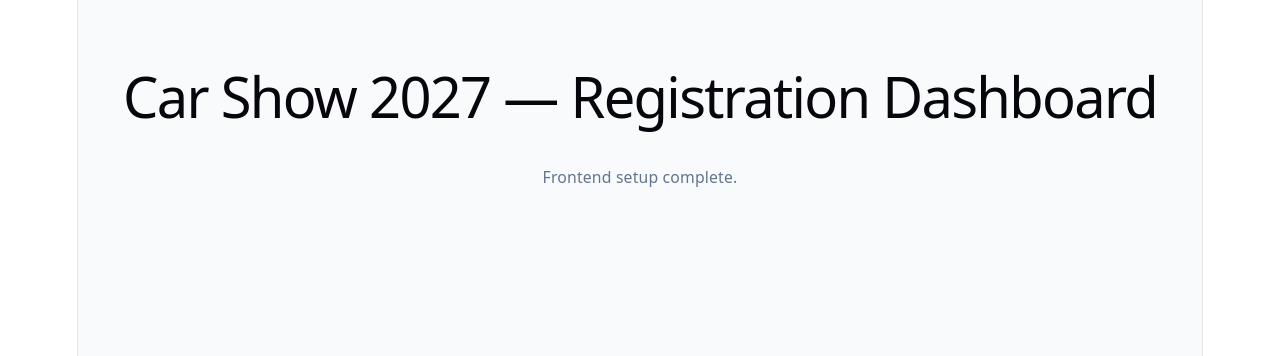
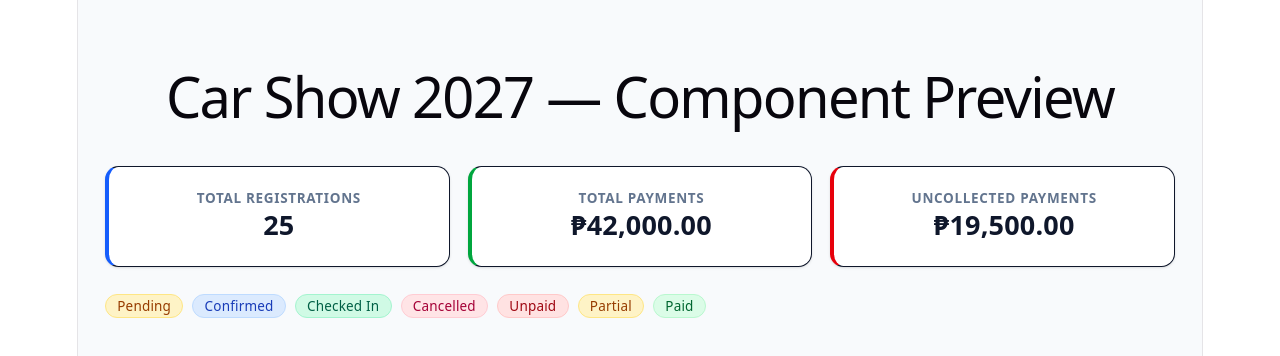
Before and after one commit to ninyuuCreates/ninyuuCreates-car-show-registration-feolino-fuellas, a React app in the folder frontend/: page / in a window 1280 px wide. Shown: the top 356 px of the page. Built offline with nearby package versions, Linux system fonts and the light colour scheme; the HTML template or start-up script is replaced by a standard one.

Commit message:
Add reusable KpiCard component

```diff
--- a/frontend/src/App.jsx
+++ b/frontend/src/App.jsx
@@ -1,8 +1,27 @@
+import KpiCard from "./components/KpiCard";
+import StatusBadge from "./components/StatusBadge";
+import PaymentBadge from "./components/PaymentBadge";
+
 export default function App() {
   return (
     <div className="min-h-screen bg-slate-50 p-6 text-slate-900">
-      <h1 className="text-2xl font-bold">Car Show 2027 — Registration Dashboard</h1>
-      <p className="text-sm text-slate-500">Frontend setup complete.</p>
+      <h1 className="mb-4 text-2xl font-bold">Car Show 2027 — Component Preview</h1>
+
+      <div className="mb-6 grid grid-cols-1 gap-4 sm:grid-cols-3">
+        <KpiCard title="Total Registrations" value="25" accentColor="border-l-blue-600" />
+        <KpiCard title="Total Payments" value="₱42,000.00" accentColor="border-l-green-600" />
+        <KpiCard title="Uncollected Payments" value="₱19,500.00" accentColor="border-l-red-600" />
+      </div>
+
+      <div className="flex flex-wrap gap-2">
+        <StatusBadge status="Pending" />
+        <StatusBadge status="Confirmed" />
+        <StatusBadge status="CheckedIn" />
+        <StatusBadge status="Cancelled" />
+        <PaymentBadge paymentStatus="Unpaid" />
+        <PaymentBadge paymentStatus="Partial" />
+        <PaymentBadge paymentStatus="Paid" />
+      </div>
     </div>
   );
 }
--- /dev/null
+++ b/frontend/src/components/KpiCard.jsx
@@ -0,0 +1,15 @@
+export default function KpiCard({ title, value, subtitle, accentColor = "border-slate-200" }) {
+  return (
+    <div
+      className={`rounded-xl border border-l-4 ${accentColor} bg-white p-5 shadow-sm transition-shadow hover:shadow-md`}
+    >
+      <p className="text-xs font-semibold uppercase tracking-wider text-slate-500">
+        {title}
+      </p>
+      <p className="mt-2 text-2xl font-bold text-slate-900">{value}</p>
+      {subtitle && (
+        <p className="mt-1 text-xs text-slate-500">{subtitle}</p>
+      )}
+    </div>
+  );
+}
```
